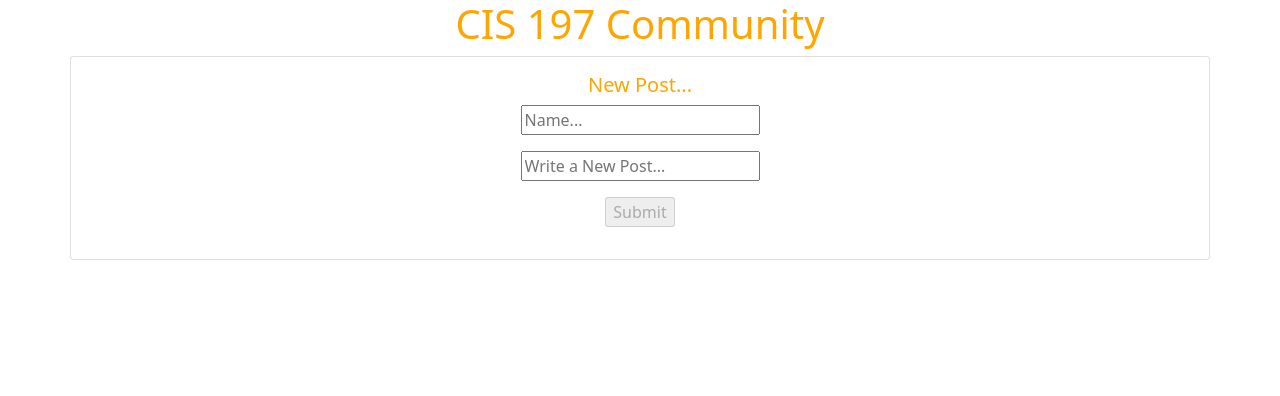
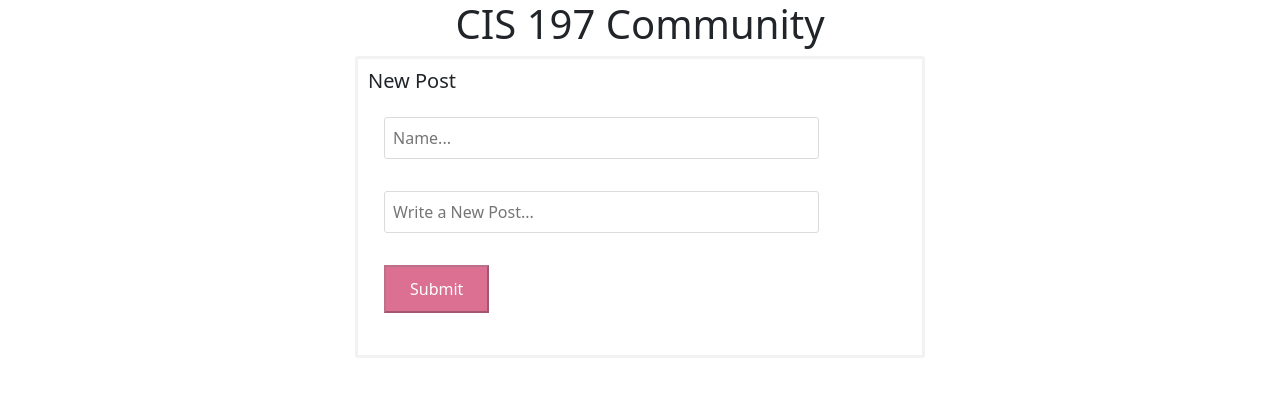
Before and after one commit to kathfree3/HW4, a React (Vite) app: page / in a window 1280 px wide. Shown: the top 396 px of the page. Built offline with nearby package versions, Linux system fonts and the light colour scheme.

Commit message:
basic af stylinh

```diff
--- a/package.json
+++ b/package.json
@@ -25,7 +25,8 @@
     "eslint-config-airbnb": "^18.2.0",
     "parcel-bundler": "^1.12.5",
     "react": "^17.0.2",
-    "react-dom": "^17.0.2"
+    "react-dom": "^17.0.2",
+    "styled-components": "^5.3.1"
   },
   "devDependencies": {
     "eslint-plugin-import": "^2.21.2",
--- a/src/App.css
+++ /dev/null
@@ -1,3 +0,0 @@
-body {
-    color: orange
-}
--- a/src/App.js
+++ b/src/App.js
@@ -5,7 +5,7 @@ import React, { useState } from 'react'
 import Title from './components/Title'
 import NewPost from './components/NewPost'
 import PostResults from './components/PostResults'
-import './App.css'
+// import './App.css'
 
 const App = () => {
   const [postData, setPostData] = useState([])
--- a/src/components/NewPost.js
+++ b/src/components/NewPost.js
@@ -1,4 +1,41 @@
 import React, { useState } from 'react'
+import s from 'styled-components'
+
+const Container = s.div`
+  margin: auto;
+  padding: 10px;
+  width: 50%;
+  display: flex;
+  flex-direction: column;
+  justify-content: center;
+  border: 3px solid #f2f2f2;
+  border-radius: 3px;
+  h5 {
+    text-align: left;
+    display: block;
+  }
+`
+const Form = s.form`
+  text-align: left;
+  display: block;
+`
+const SubmitButton = s.input`
+  background: palevioletred;
+  color: white;
+  margin: 1rem;
+  padding: 10px 24px;
+  text-align: center;
+`
+
+const Input = s.input`
+  font-size: 16px;
+  border: solid 1px #dbdbdb;
+  border-radius: 3px;
+  color: #262626;
+  padding: 8px;
+  width: 80%;
+  margin: 1rem;
+`
 
 const NewPost = ({ setNewData }) => {
   const [name, setName] = useState('')
@@ -7,20 +44,14 @@ const NewPost = ({ setNewData }) => {
   const shouldBeDisabled = name === '' || content === ''
 
   return (
-    <div className="card">
-      <div className="card-body">
-        <h5 className="card-title"> New Post... </h5>
-        <form>
-          <div className="mb-3">
-            <input type="text" onChange={e => setName(e.target.value)} placeholder="Name..." />
-          </div>
-          <div className="mb-3">
-            <input type="text" onChange={e => setContent(e.target.value)} placeholder="Write a New Post..." />
-          </div>
-          <input type="reset" onClick={() => setNewData({ name, content })} disabled={shouldBeDisabled} value="Submit" />
-        </form>
-      </div>
-    </div>
+    <Container>
+      <h5> New Post</h5>
+      <Form>
+        <Input type="text" onChange={e => setName(e.target.value)} placeholder="Name..." />
+        <Input type="text" onChange={e => setContent(e.target.value)} placeholder="Write a New Post..." />
+        <SubmitButton type="reset" onClick={() => setNewData({ name, content })} disabled={shouldBeDisabled} value="Submit" />
+      </Form>
+    </Container>
   )
 }
 
```
Also changed, not shown: 1 other file (tests, documents, lock files or other folders).
